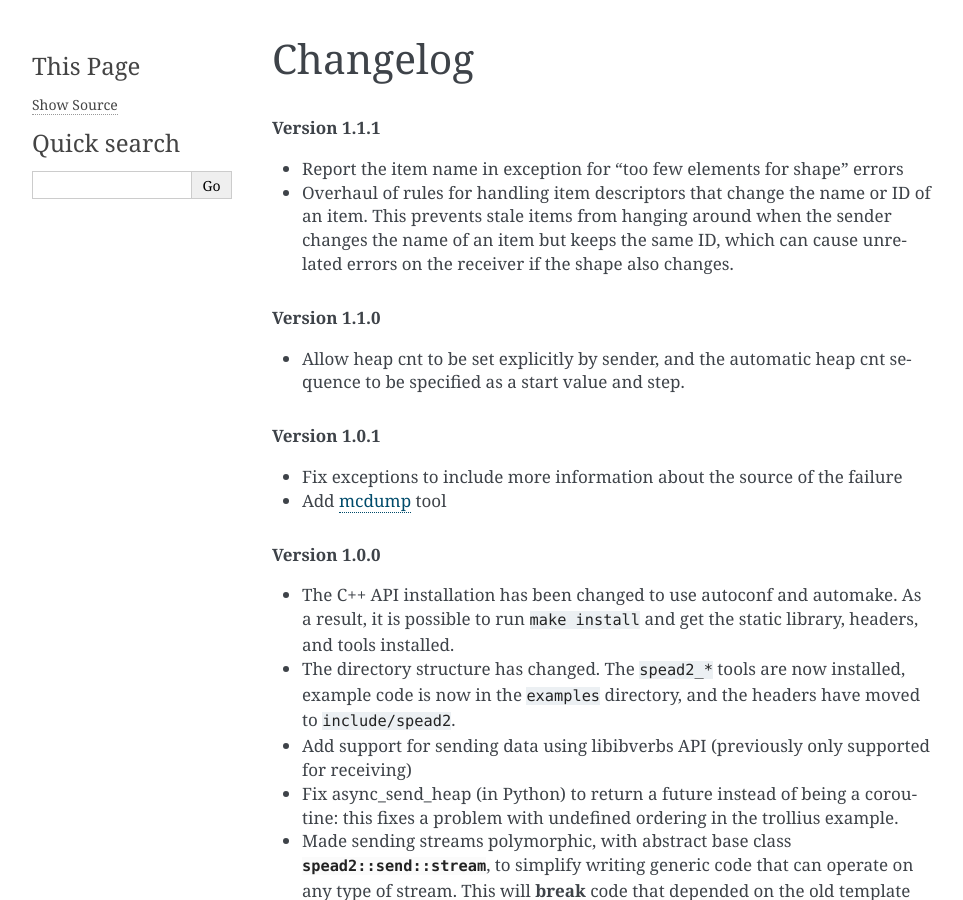
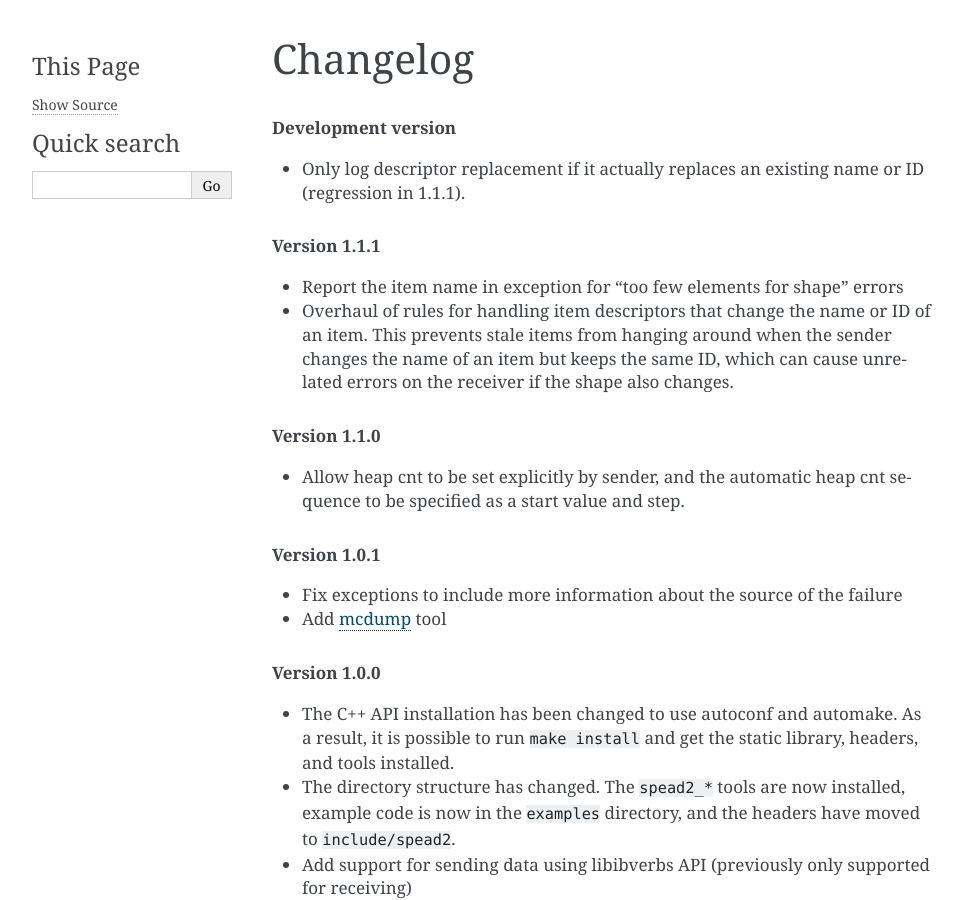
Before and after one commit to ska-sa/spead2, a Sphinx documentation site: the page built from doc/changelog.rst, in a window 1280 px wide and 900 px high. Shown: the whole window, without its empty margins (148-1111 px from the left). Built offline with Sphinx 7.4.7, drawn with Linux system fonts in a browser that asks for light colours.

Commit message:
Only log descriptor replacement if it actually replaces an existing name or ID

```diff
--- a/doc/changelog.rst
+++ b/doc/changelog.rst
@@ -1,5 +1,10 @@
 Changelog
 =========
+
+.. rubric:: Development version
+
+- Only log descriptor replacement if it actually replaces an existing name or
+  ID (regression in 1.1.1).
 
 .. rubric:: Version 1.1.1
 
--- a/spead2/__init__.py
+++ b/spead2/__init__.py
@@ -661,7 +661,8 @@
                 old.value = item.value
             return
 
-        _logger.info('Descriptor replacement for ID %#x, name %s', item.id, item.name)
+        if old is not None or old_by_name is not None:
+            _logger.info('Descriptor replacement for ID %#x, name %s', item.id, item.name)
         # Ensure the version number is seen to increment, regardless of
         # whether accessed by name or ID.
         new_version = item.version
```
